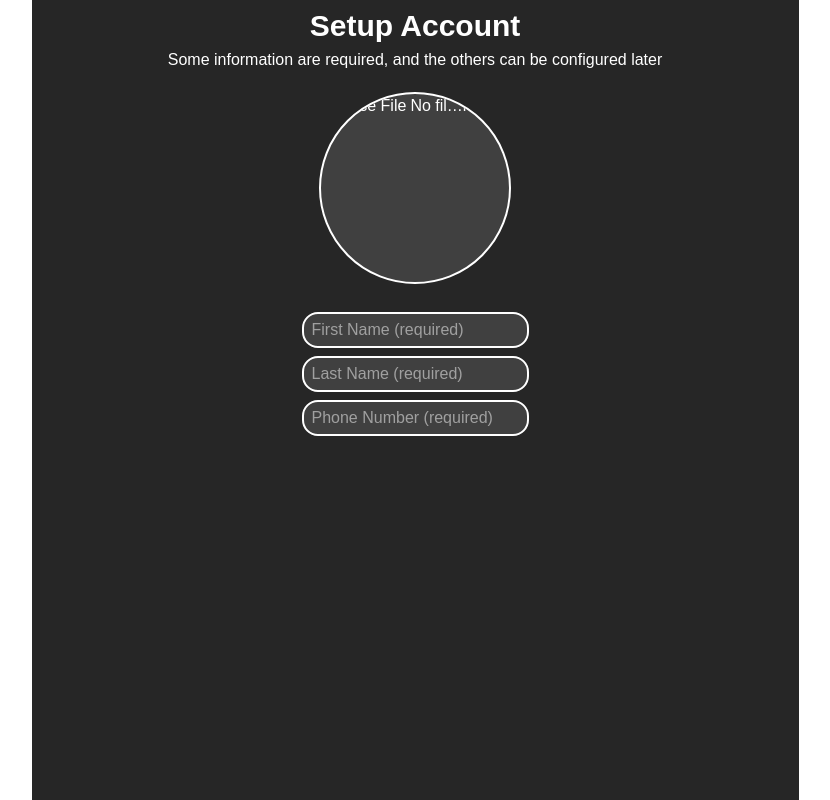
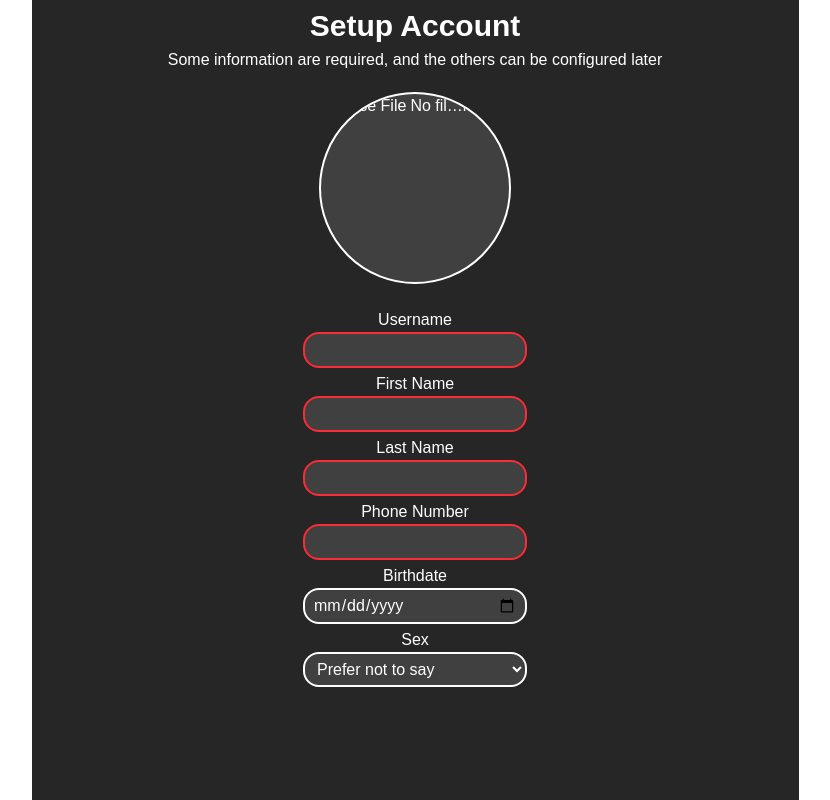
Before and after one commit to marjannuel/messaging-app, a Next.js app: page /setup in a window 1280 px wide. Shown: the whole page, without its empty margins (225-1055 px from the left). Built offline with nearby package versions, Linux system fonts and the light colour scheme.

Commit message:
- Added inputs in setup page

```diff
--- a/app/setup/page.tsx
+++ b/app/setup/page.tsx
@@ -9,26 +9,75 @@ export default function SetupAccount(){
                     <h1 className="font-bold text-3xl">Setup Account</h1>
                     <h2>Some information are required, and the others can be configured later</h2>
                 </div>
-                <main className="flex flex-col items-center gap-2 mt-5">
+                <form className="flex flex-col items-center gap-1 mt-5">
                     <input className="w-48 h-48 border-2 rounded-full bg-neutral-700"
                     name="profilePicture"
                     type="file"
                     placeholder="">
 
                     </input>
-                    <input className="mx-2 px-2 border-2 py-1 rounded-2xl focus:border-yellow-500 focus:outline-0 hover:border-green-500 bg-neutral-700 mt-5"
-                    placeholder="First Name (required)">
+                    <div className="flex flex-col items-center justify-center mt-5">
+                        <p>Username</p>
+                        <input className="mx-2 px-2 border-2 py-1 rounded-2xl focus:border-yellow-500 focus:outline-0 hover:border-green-500 bg-neutral-700 border-red-500 w-56"
+                        name="username"
+                        type="text"
+                        pattern="^\S+$"
+                        title="Usernames cannot contain spaces"
+                        required>
+
+                        </input>
+                    </div>
+                    <div className="flex flex-col items-center justify-center">
+                        <p>First Name</p>
+                        <input className="mx-2 px-2 border-2 py-1 rounded-2xl focus:border-yellow-500 focus:outline-0 hover:border-green-500 bg-neutral-700 border-red-500 w-56"
+                        name="first_name"
+                        type="text"
+                        required>
+
+                        </input>
+                    </div>
+                    <div className="flex flex-col items-center justify-center">
+                        <p>Last Name</p>
+                        <input className="mx-2 px-2 border-2 py-1 rounded-2xl focus:border-yellow-500 focus:outline-0 hover:border-green-500 bg-neutral-700 border-red-500 w-56"
+                        name="last_name"
+                        type="text"
+                        required>
+
+                        </input>
+                    </div>
+                    <div className="flex flex-col items-center justify-center">
+                        <p>Phone Number</p>
+                        <input className="mx-2 px-2 border-2 py-1 rounded-2xl focus:border-yellow-500 focus:outline-0 hover:border-green-500 bg-neutral-700 border-red-500 w-56"
+                        name="phone_number"
+                        type="tel"
+                        pattern="^(09\d{9}|\+639\d{10})$"
+                        title="Please enter a valid 11-digit (09...) or 13-digit (+639...) number"
+                        required>
+
+                        </input>
+                    </div>
+                    <div className="flex flex-col items-center justify-center">
+                        <p>Birthdate</p>
+                        <input className="mx-2 px-2 border-2 py-1 rounded-2xl focus:border-yellow-500 focus:outline-0 hover:border-green-500 bg-neutral-700 w-56"
+                        name="birthdate"
+                        type="date">
 
                     </input>
-                    <input className="mx-2 px-2 border-2 py-1 rounded-2xl focus:border-yellow-500 focus:outline-0 hover:border-green-500 bg-neutral-700"
-                    placeholder="Last Name (required)">
-
-                    </input>
-                    <input className="mx-2 px-2 border-2 py-1 rounded-2xl focus:border-yellow-500 focus:outline-0 hover:border-green-500 bg-neutral-700"
-                    placeholder="Phone Number (required)">
-
-                    </input>
-                </main>
+                    </div>
+                    <div className="flex flex-col items-center justify-center">
+                        <p>Sex</p>
+                        <select
+                            className="mx-2 px-2 border-2 py-1.5 rounded-2xl focus:border-yellow-500 focus:outline-0 hover:border-green-500 bg-neutral-700 w-56 cursor-pointer"
+                            name="sex"
+                            defaultValue={""}
+                        >
+                            <option value="">Prefer not to say</option>
+                            <option value="male">Male</option>
+                            <option value="female">Female</option>
+                            <option value="other">Other</option>
+                        </select>
+                    </div>
+                </form>
             </div>
         </div>
     )
```
